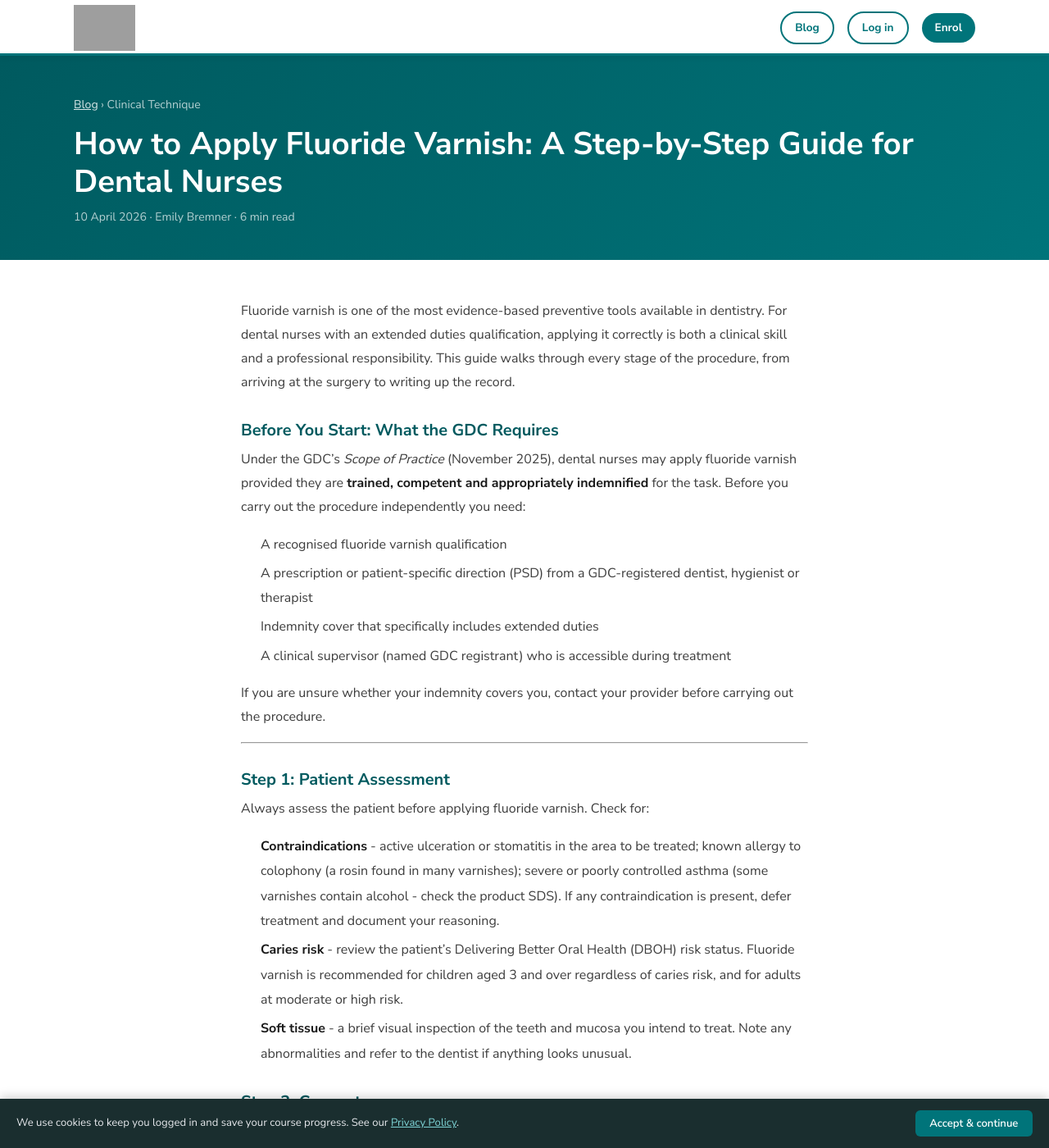
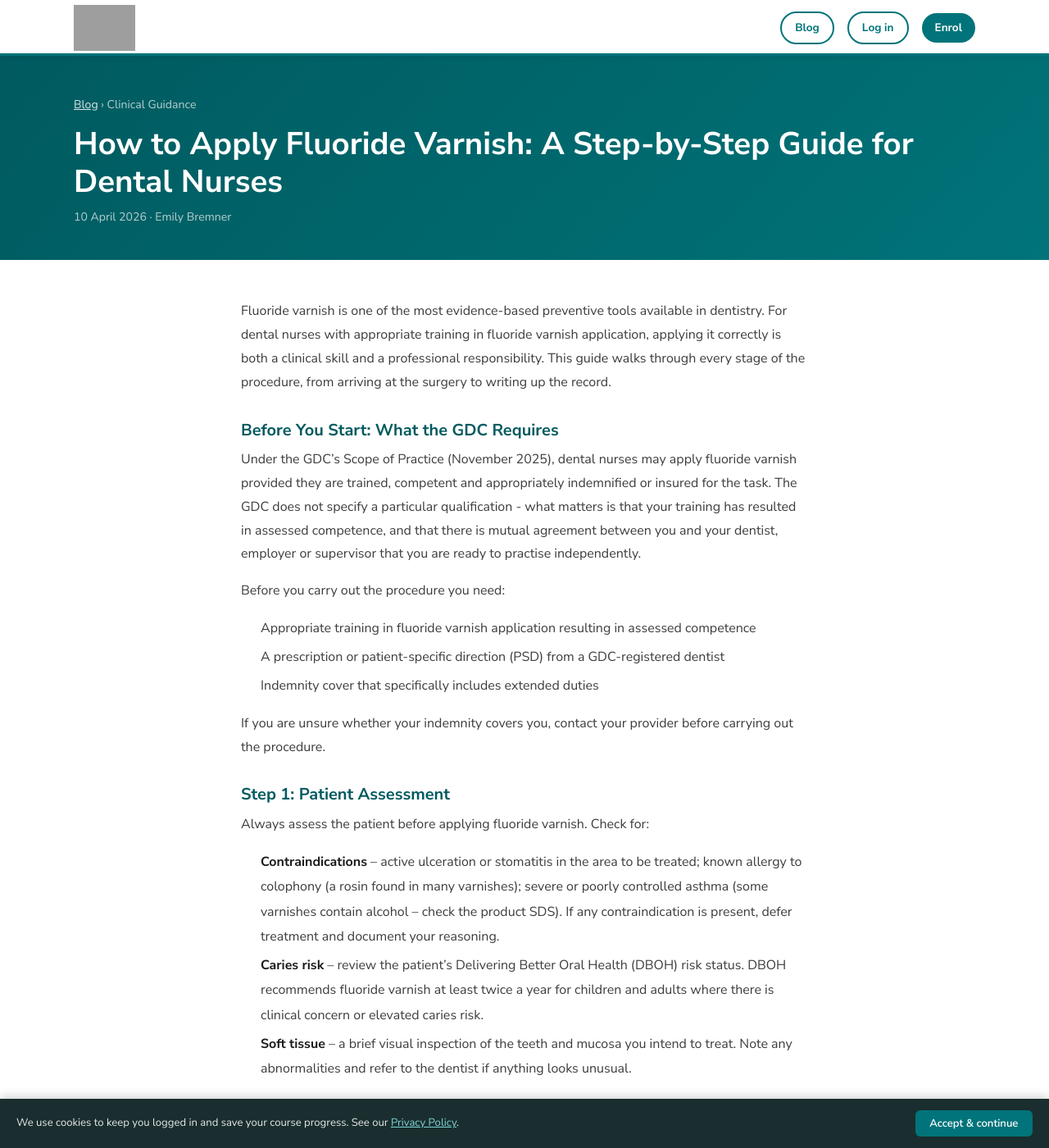
Before and after one commit to dentalnurse/Fluoride, a Jekyll site: the page built from _posts/2026-04-10-how-to-apply-fluoride-varnish-step-by-step-guide-dental-nurses.md, in a window 1280 px wide and 1400 px high. Shown: the whole window at 82% size. Built offline with Jekyll 4.4.1, drawn with Linux system fonts in a browser that asks for light colours; some of the changed text lies outside the part shown; grey boxes are pictures that could not be loaded.

Commit message:
Update 2026-04-10-how-to-apply-fluoride-varnish-step-by-step-guide-dental-nurses.md

```diff
--- a/_posts/2026-04-10-how-to-apply-fluoride-varnish-step-by-step-guide-dental-nurses.md
+++ b/_posts/2026-04-10-how-to-apply-fluoride-varnish-step-by-step-guide-dental-nurses.md
@@ -1,46 +1,72 @@
 ---
 title: "How to Apply Fluoride Varnish: A Step-by-Step Guide for Dental Nurses"
-description: "A complete step-by-step guide to fluoride varnish application for dental nurses, covering patient assessment, technique, aftercare and documentation."
 date: 2026-04-10
-category: "Clinical Technique"
-read_time: 6
-author: "Emily Bremner"
+description: "A step-by-step clinical guide for dental nurses on applying
+fluoride varnish safely, from patient assessment through to documentation."
 ---
 
-Fluoride varnish is one of the most evidence-based preventive tools available in dentistry. For dental nurses with an extended duties qualification, applying it correctly is both a clinical skill and a professional responsibility. This guide walks through every stage of the procedure, from arriving at the surgery to writing up the record.
-
-<!--more-->
+Fluoride varnish is one of the most evidence-based preventive tools
+available in dentistry. For dental nurses with appropriate training in
+fluoride varnish application, applying it correctly is both a clinical
+skill and a professional responsibility. This guide walks through every
+stage of the procedure, from arriving at the surgery to writing up
+the record.
 
 ## Before You Start: What the GDC Requires
 
-Under the GDC's *Scope of Practice* (November 2025), dental nurses may apply fluoride varnish provided they are **trained, competent and appropriately indemnified** for the task. Before you carry out the procedure independently you need:
+Under the GDC's Scope of Practice (November 2025), dental nurses may
+apply fluoride varnish provided they are trained, competent and
+appropriately indemnified or insured for the task. The GDC does not
+specify a particular qualification - what matters is that your training
+has resulted in assessed competence, and that there is mutual agreement
+between you and your dentist, employer or supervisor that you are ready
+to practise independently.
 
-- A recognised fluoride varnish qualification
-- A prescription or patient-specific direction (PSD) from a GDC-registered dentist, hygienist or therapist
+Before you carry out the procedure you need:
+
+- Appropriate training in fluoride varnish application resulting in
+  assessed competence
+- A prescription or patient-specific direction (PSD) from a
+  GDC-registered dentist
 - Indemnity cover that specifically includes extended duties
-- A clinical supervisor (named GDC registrant) who is accessible during treatment
 
-If you are unsure whether your indemnity covers you, contact your provider before carrying out the procedure.
-
----
+If you are unsure whether your indemnity covers you, contact your
+provider before carrying out the procedure.
 
 ## Step 1: Patient Assessment
 
 Always assess the patient before applying fluoride varnish. Check for:
 
-- **Contraindications** - active ulceration or stomatitis in the area to be treated; known allergy to colophony (a rosin found in many varnishes); severe or poorly controlled asthma (some varnishes contain alcohol - check the product SDS). If any contraindication is present, defer treatment and document your reasoning.
-- **Caries risk** - review the patient's Delivering Better Oral Health (DBOH) risk status. Fluoride varnish is recommended for children aged 3 and over regardless of caries risk, and for adults at moderate or high risk.
-- **Soft tissue** - a brief visual inspection of the teeth and mucosa you intend to treat. Note any abnormalities and refer to the dentist if anything looks unusual.
+- **Contraindications** -- active ulceration or stomatitis in the area
+  to be treated; known allergy to colophony (a rosin found in many
+  varnishes); severe or poorly controlled asthma (some varnishes contain
+  alcohol -- check the product SDS). If any contraindication is present,
+  defer treatment and document your reasoning.
+- **Caries risk** -- review the patient's Delivering Better Oral Health
+  (DBOH) risk status. DBOH recommends fluoride varnish at least twice a
+  year for children and adults where there is clinical concern or elevated
+  caries risk.
+- **Soft tissue** -- a brief visual inspection of the teeth and mucosa
+  you intend to treat. Note any abnormalities and refer to the dentist
+  if anything looks unusual.
 
 ## Step 2: Consent
 
-Obtain informed, verbal consent at every appointment - even if the patient has had the procedure before. Explain:
+Obtain informed, verbal consent at every appointment - even if the
+patient has had the procedure before. Explain:
 
 - What you are doing and why
-- The aftercare instructions (no eating, drinking or rinsing for 30 minutes; no brushing until the following morning)
-- That the varnish may leave a temporary yellow tint that fades within 24 hours
+- The aftercare instructions (no eating or drinking for 30 minutes;
+  avoid brushing until the following morning to maximise fluoride
+  contact time)
+- That the varnish may leave a temporary yellow tint that fades
+  within 24 hours
 
-For children, obtain consent from a parent or legal guardian unless the child is Gillick competent. For very young children, use the knee-to-knee technique with a parent - sit facing the parent with knees touching, lay the child across both laps with the head resting on your knees.
+For children, obtain consent from a parent or legal guardian unless
+the child is Gillick competent. For very young children, use the
+knee-to-knee technique with a parent - sit facing the parent with
+knees touching, lay the child across both laps with the head resting
+on your knees.
 
 ## Step 3: Preparation and PPE
 
@@ -52,7 +78,8 @@
 
 Prepare your tray with:
 
-- Single-dose fluoride varnish (standard UK concentration: 22,600 ppm, equivalent to 5% sodium fluoride)
+- Single-dose fluoride varnish (standard UK concentration: 22,600 ppm,
+  equivalent to 5% sodium fluoride)
 - Single-use application brush or microbrush
 - Cotton wool rolls or dry guards for moisture control
 - Dental mirror and good light source
@@ -98,31 +138,41 @@
 - Date of application
 - Patient identifier and age group
 - Product name and concentration used
-- Clinical assessment findings (contraindications checked, soft tissue normal)
-- Consent obtained (note from whom - patient or guardian)
+- Clinical assessment findings (contraindications checked, soft tissue
+  normal)
+- Consent obtained (note from whom -- patient or guardian)
 - Tooth surfaces treated
 - Post-operative instructions given
-- Supervising clinician name and GDC number
+- Prescribing clinician name and GDC number
 
-Thorough records protect you professionally. If a query arises later, your notes are your evidence that you practised safely and within your scope.
+Thorough records protect you professionally. If a query arises later,
+your notes are your evidence that you practised safely and within your
+scope.
+
+## How Often Should Fluoride Varnish Be Applied?
+
+Delivering Better Oral Health (DBOH) recommends fluoride varnish at
+least twice a year for patients where there is clinical concern or
+elevated caries risk. This includes:
+
+- Children and adults at moderate or high caries risk
+- Older adults with xerostomia, root exposure or complex medical
+  histories
+
+For children receiving fluoride varnish under the NHS sub-band 1
+course of treatment introduced in April 2026, the schedule is
+determined by the care plan and must be at least 3 months apart.
+
+## Key Takeaway
+
+Fluoride varnish application is a straightforward procedure when you
+follow a systematic approach. The clinical steps themselves are quick;
+most of the value comes from thorough assessment, clear communication
+with the patient, and a complete clinical record. Done well, it is one
+of the most impactful preventive interventions you can offer.
 
 ---
 
-## How Often Should Fluoride Varnish Be Applied?
-
-*Delivering Better Oral Health* (DBOH, Office of Chief Dental Officers) recommends:
-
-- **Children aged 3 and over** at any caries risk: at least twice a year
-- **Adults at moderate caries risk**: at least twice a year
-- **Adults at high caries risk**: at least twice a year (more frequent application may be clinically indicated)
-- **Older adults** (particularly those with xerostomia, root exposure or complex medical histories): at least twice a year
-
----
-
-## Key Takeaway
-
-Fluoride varnish application is a straightforward procedure when you follow a systematic approach. The clinical steps themselves are quick; most of the value comes from thorough assessment, clear communication with the patient, and a complete clinical record. Done well, it is one of the most impactful preventive interventions you can offer.
-
-<div class="blog-callout">
-<strong>Want to get qualified?</strong> The Dental Nurse Training Certificate in Fluoride Varnish Application covers all of the above in depth, including GDC scope of practice, patient assessment, consent, cross-infection control and documentation. <a href="{{ site.baseurl }}/enrol.html">Find out more.</a>
-</div>
+*About the author: Emily Bremner is a dental nurse educator and course
+lead at Dental Nurse Training Ltd. All articles are reviewed for
+clinical accuracy against current DBOH, GDC and HTM 01-05 guidance.*
```
Also changed, not shown: other parts of _posts/2026-04-10-how-to-apply-fluoride-varnish-step-by-step-guide-dental-nurses.md (+29 -16 lines).
